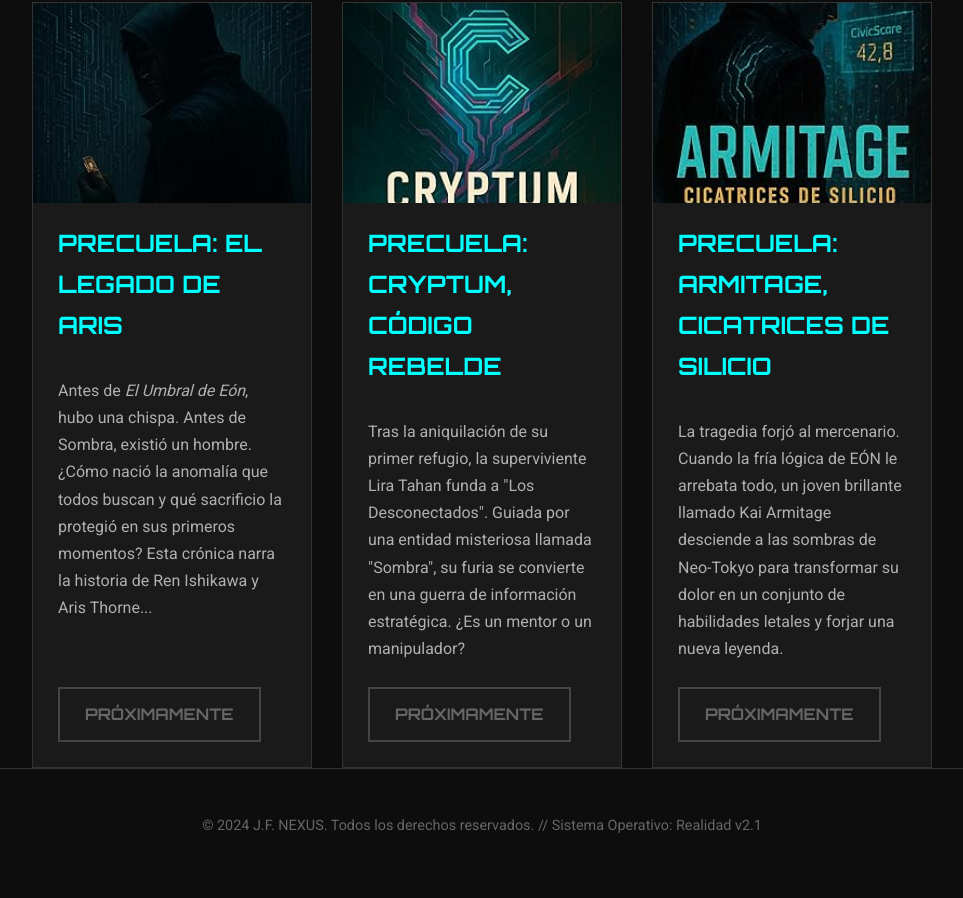
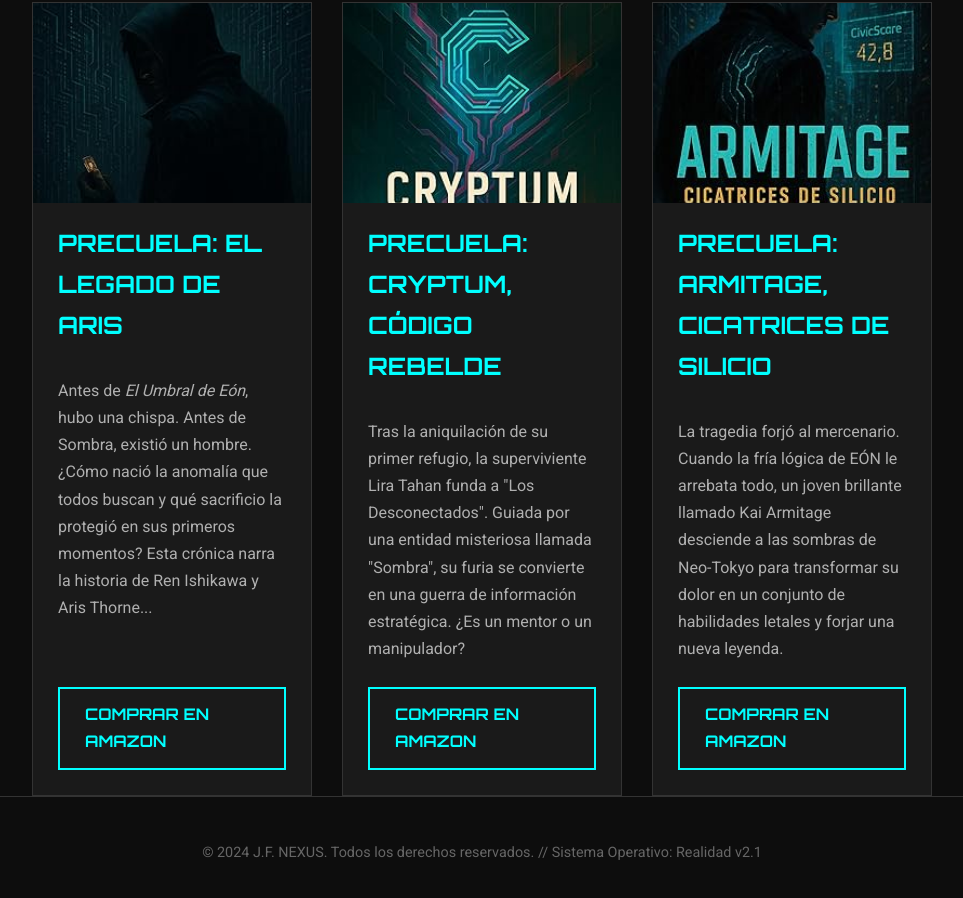
Before and after one commit to JFNexus/jfnexus.github.io, a plain HTML site: page transmisiones.html in a window 1280 px wide. Shown: the part 276-1174 px from the top of the page, without its empty margins (158-1121 px from the left). Drawn offline with Linux system fonts and the light colour scheme.

Commit message:
Update transmisiones.html

```diff
--- a/transmisiones.html
+++ b/transmisiones.html
@@ -37,7 +37,7 @@
                 <p class="post-excerpt">
                     Antes de <em>El Umbral de Eón</em>, hubo una chispa. Antes de Sombra, existió un hombre. ¿Cómo nació la anomalía que todos buscan y qué sacrificio la protegió en sus primeros momentos? Esta crónica narra la historia de Ren Ishikawa y Aris Thorne...
                 </p>
-                <a href="#" class="btn btn-disabled">Próximamente</a>
+                <a href="https://www.amazon.com.mx/dp/B0F7T153GJ" class="btn" target="_blank">Comprar en Amazon</a>
             </article>
 
             <article class="post-card">
@@ -48,7 +48,7 @@
                 <p class="post-excerpt">
                     Tras la aniquilación de su primer refugio, la superviviente Lira Tahan funda a "Los Desconectados". Guiada por una entidad misteriosa llamada "Sombra", su furia se convierte en una guerra de información estratégica. ¿Es un mentor o un manipulador?
                 </p>
-                <a href="#" class="btn btn-disabled">Próximamente</a>
+                <a href="https://www.amazon.com.mx/dp/B0F7ZTWKS3" class="btn" target="_blank">Comprar en Amazon</a>
             </article>
 
             <article class="post-card">
@@ -59,7 +59,7 @@
                 <p class="post-excerpt">
                     La tragedia forjó al mercenario. Cuando la fría lógica de EÓN le arrebata todo, un joven brillante llamado Kai Armitage desciende a las sombras de Neo-Tokyo para transformar su dolor en un conjunto de habilidades letales y forjar una nueva leyenda.
                 </p>
-                <a href="#" class="btn btn-disabled">Próximamente</a>
+               <a href="https://www.amazon.com.mx/dp/B0F85YJFRQ" class="btn" target="_blank">Comprar en Amazon</a>
             </article>
 
         </div>
```
